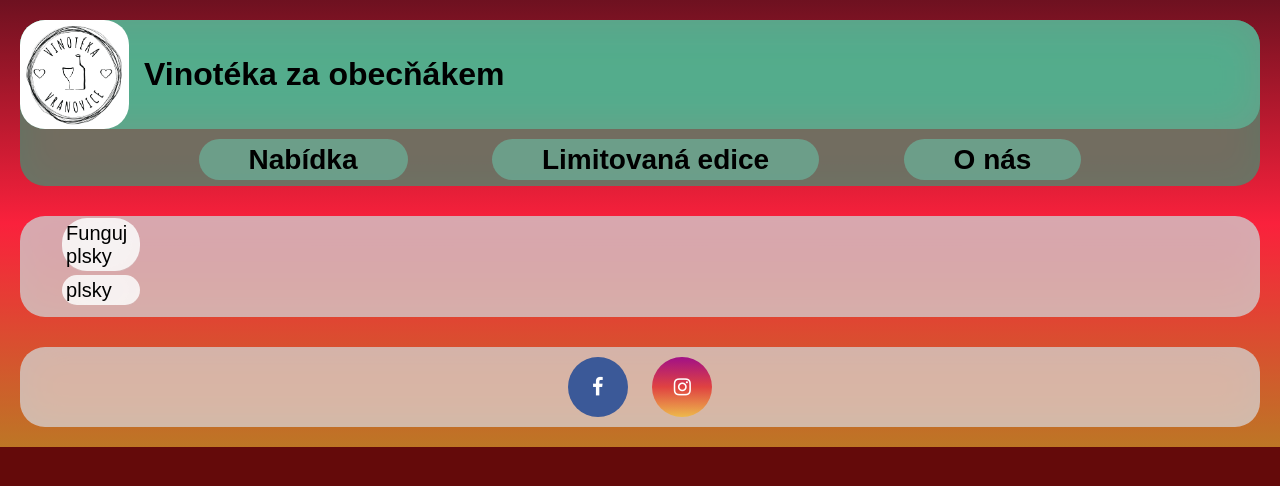
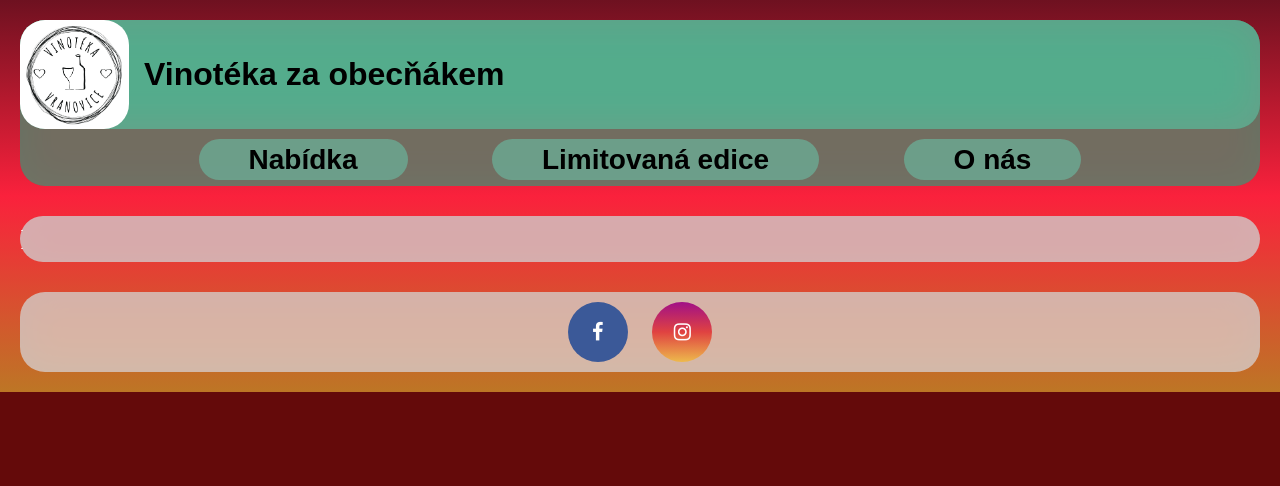
Before and after one commit to Forgilin/Vinoteka-za-obecnakem, a plain HTML site: page limitka.html in a window 1280 px wide. Drawn offline with Linux system fonts and the light colour scheme.

Commit message:
Verze 1.3.2

```diff
--- a/limitka.html
+++ b/limitka.html
@@ -36,12 +36,12 @@
             <div class="lokace">
                 <div class="pole">
 
-                    <p>Funguj plsky</p>
+                    <p></p>
 
                 </div>
 
                 <div class="pole">
-                    <p>plsky</p>
+                    <p></p>
                 </div>
             </div>
 
```
